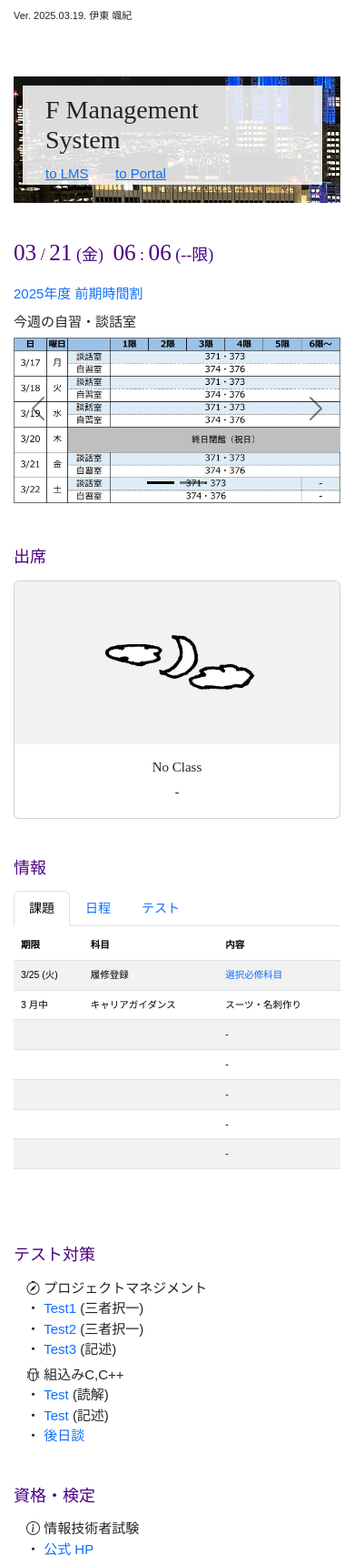
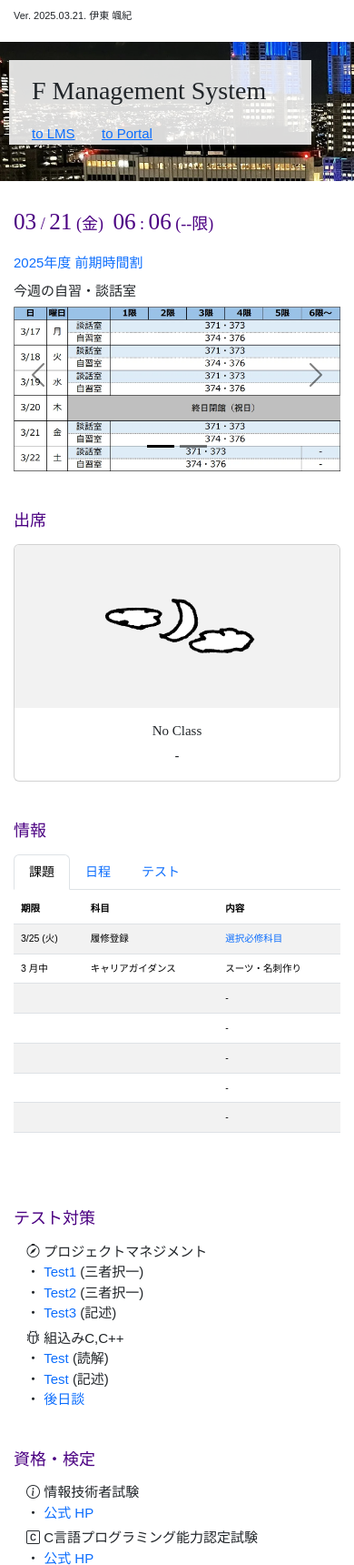
Before and after one commit to Phi110/f-management-system, a PHP site: page / in a window 390 px wide. Shown: the part 56-1776 px from the top of the page at 91% size. Run offline with PHP 8.4, Linux system fonts and the light colour scheme; some libraries are stand-ins or nearby versions; some web fonts are replaced.

Commit message:
Add files via upload

```diff
--- a/css/fms.css
+++ b/css/fms.css
@@ -12,6 +12,14 @@
     font-weight: normal;
     font-style: normal;
 }
+
+/* css */
+/*
+    iPhone12,13,14  : 390x844
+    iPhone15,pro,16 : 393×852
+*/
+
+
 body {
     padding-top: 55px;
     padding-bottom: 50px;
@@ -94,25 +102,23 @@ table {
     font-size: 115%;
 }
 .custom-container {
-    padding-left: 10%;
-    padding-right: 10%;
+    padding: 0 7%;
 }
 .custom-container2 {
     padding-left: 2%;
-    padding-right: 2%
+    padding-right: 2%;
 }
 .starter-template {
-    padding: 25px 75px;
+    padding: 25px 118px;
     background-color: white;
 }
 .background {
-    margin-bottom: 20px;
     position: relative;
     background-image: url('../images/title.webp');
     background-size: cover;
     background-position: center;
 }
-.backgroung-box {
+.background-box {
     position: absolute;
     width: 100%;
     height: 100%;
@@ -123,20 +129,31 @@ table {
     position: relative;
     display: inline-block;
     margin-top: 15px;
-    margin-bottom: 40px;
-    margin-left: 15px;
+    margin-bottom: 60px;
+    margin-left: 30px;
     margin-right: 40px;
 }
 .text {
-    padding-top: 10px;
+    padding-top: 17.5px;
+    padding-bottom: 10px;
     padding-left: 30px;
     padding-right: 100px;
     position: relative;
     z-index: 2;
 }
+.lms {
+    padding-left: 30px;
+    font-size: 25px;
+    position: relative;
+    z-index: 2;
+}
+.title {
+    padding: 0 90px;
+    background-color: white;
+}
 .carousel {
     width: 100%;
-    height: 400px;
+    height: 420px;
     overflow: hidden;
 }
 .program {
@@ -165,12 +182,7 @@ table {
 .pink {
     color: pink;
 }
-.lms {
-    padding-left: 30px;
-    font-size: 25px;
-    position: relative;
-    z-index: 2;
-}
+
 .ver {
     padding-bottom: 10px;
     font-size: 17px
@@ -260,6 +272,9 @@ table {
     .lms {
         font-size: 20px;
     }
+    .title {
+        padding: 0 50px;
+    }
     .ver {
         padding-bottom: 10px;
         font-size: 15px
@@ -324,6 +339,9 @@ table {
     }
     .lms {
         font-size: 20px;
+    }
+    .title {
+        padding: 0 13px;
     }
     .ver {
         padding-bottom: 10px;
@@ -394,10 +412,10 @@ table {
     .text-container {
         position: relative;
         display: inline-block;
-        margin-top: 10px;
+        margin-top: 20px;
         margin-right: 20px;
         margin-left: 10px;
-        margin-bottom: 20px;
+        margin-bottom: 40px;
     }
     .custom-container {
         padding-left: 0;
@@ -408,7 +426,10 @@ table {
     }
     .text {
         padding-left: 25px;
-        padding-right: 100px;
+        padding-right: 50px;
+    }
+    .title {
+        padding: 0 0;
     }
     .picture {
         width: 100%;
@@ -439,7 +460,7 @@ table {
     }
     .carousel {
         width: 100%;
-        height: 218px;
+        height: 212px;
         overflow: hidden;
     }
 }
--- a/index.html
+++ b/index.html
@@ -57,23 +57,25 @@
         <div class="starter-template">
 
             <div class="ver">
-                Ver. 2025.03.19. 伊東 颯紀
+                Ver. 2025.03.21. 伊東 颯紀
             </div>
-            <br><br>
+
+        </div>
 
         <!-- タイトル -->
-            <div class="row">
-                <div class="col-sm-12">
+        <div class="title">
             <div class="background">
                 <div class="text-container">
-                            <div class="backgroung-box"></div>
+                    <div class="background-box"></div>
                     <h1 class="text">F Management System</h1>
                     <a class="lms" href="https://lms-tokyo.iput.ac.jp/" target="_blank">to LMS</a>
                     <a class="lms" href="https://portal.nkz.ac.jp/campusweb/top.do" target="_blank">to Portal</a>
                 </div>
             </div>
         </div>
-            </div>
+
+        <div class="starter-template">
+
 
             <!-- 現在時 -->
             <div class="custom-container bottom-space">
@@ -511,7 +513,7 @@
             </form>
 
 
-            <img src="images/bar.webp" class="picture">
+            <img src="images/bar.webp" class="picture top-space">
         </div>
     </div>
 
```
Lines whose indentation alone changed are shown as unchanged.
